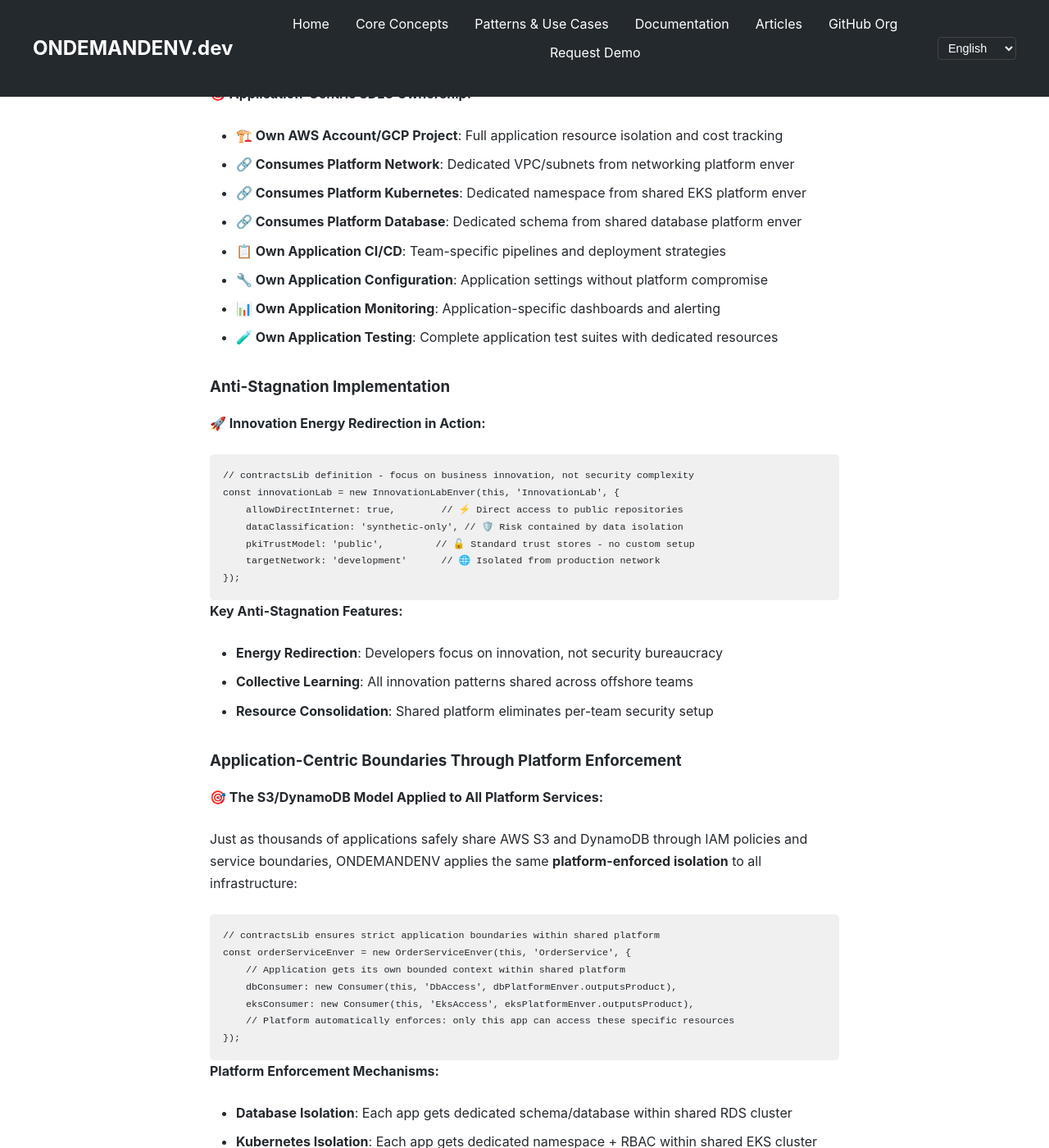
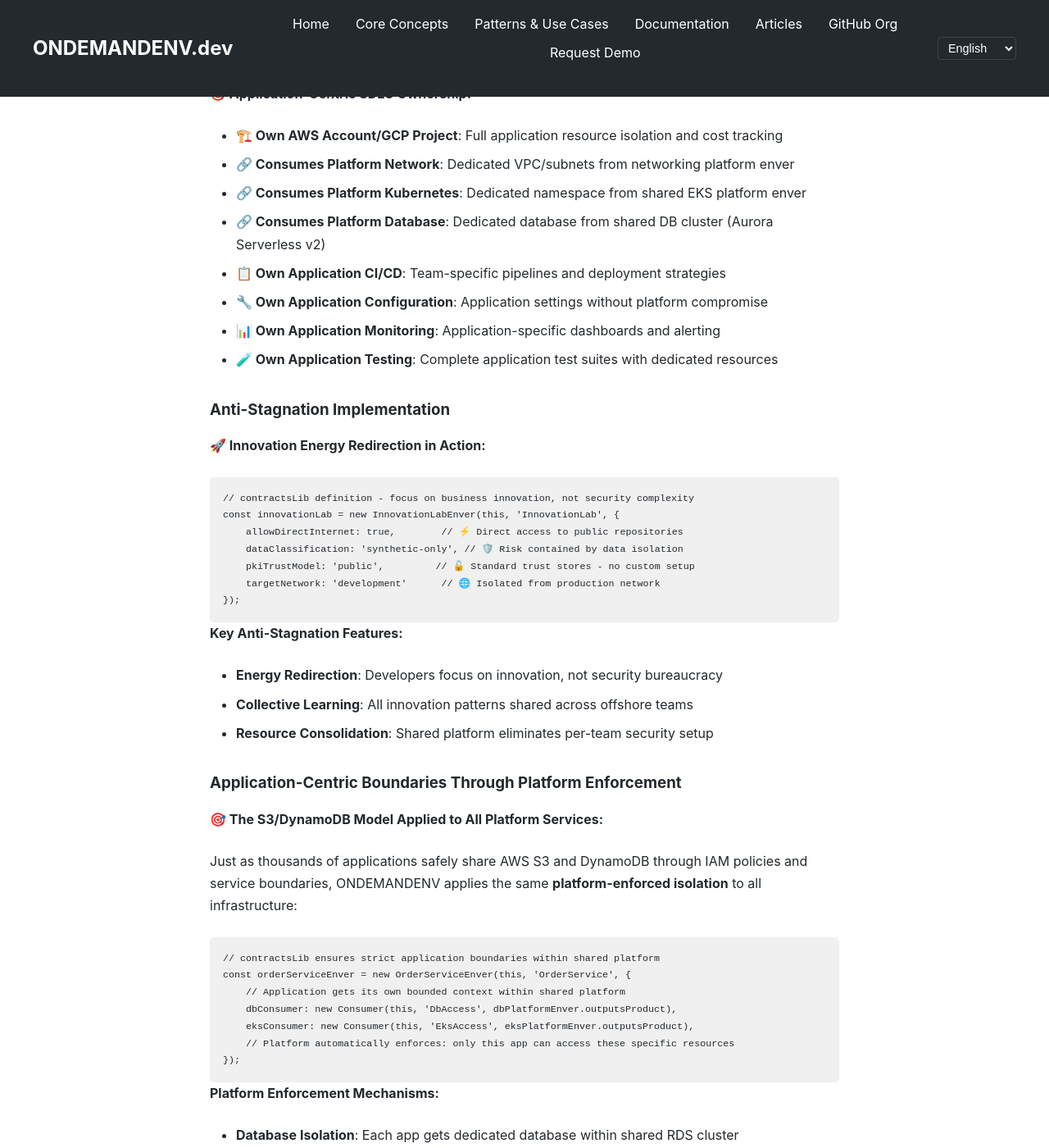
Before and after one commit to ondemandenv/ondemandenv.github.io, a Jekyll site: the page built from articles/isolated-offshore-development-pattern.md, in a window 1280 px wide and 1400 px high, scrolled down 5344 px. Shown: the whole window at 82% size. Built offline with Jekyll 4.4.1, drawn with Linux system fonts in a browser that asks for light colours; a script that is not in the unit is left out.

Commit message:
+ + + ++ ++

````diff
--- a/articles/isolated-offshore-development-pattern.md
+++ b/articles/isolated-offshore-development-pattern.md
@@ -169,7 +169,7 @@
 - **🏗️ Own AWS Account/GCP Project**: Full application resource isolation and cost tracking
 - **🔗 Consumes Platform Network**: Dedicated VPC/subnets from networking platform enver
 - **🔗 Consumes Platform Kubernetes**: Dedicated namespace from shared EKS platform enver
-- **🔗 Consumes Platform Database**: Dedicated schema from shared database platform enver
+- **🔗 Consumes Platform Database**: Dedicated database from shared DB cluster (Aurora Serverless v2)
 - **📋 Own Application CI/CD**: Team-specific pipelines and deployment strategies
 - **🔧 Own Application Configuration**: Application settings without platform compromise
 - **📊 Own Application Monitoring**: Application-specific dashboards and alerting
@@ -209,7 +209,7 @@
 ```
 
 **Platform Enforcement Mechanisms:**
-- **Database Isolation**: Each app gets dedicated schema/database within shared RDS cluster
+- **Database Isolation**: Each app gets dedicated database within shared RDS cluster
 - **Kubernetes Isolation**: Each app gets dedicated namespace + RBAC within shared EKS cluster
 - **Network Isolation**: Each app gets dedicated VPC/subnets within shared networking infrastructure
 - **IAM Isolation**: Each app gets dedicated roles/policies automatically generated by platform
````
